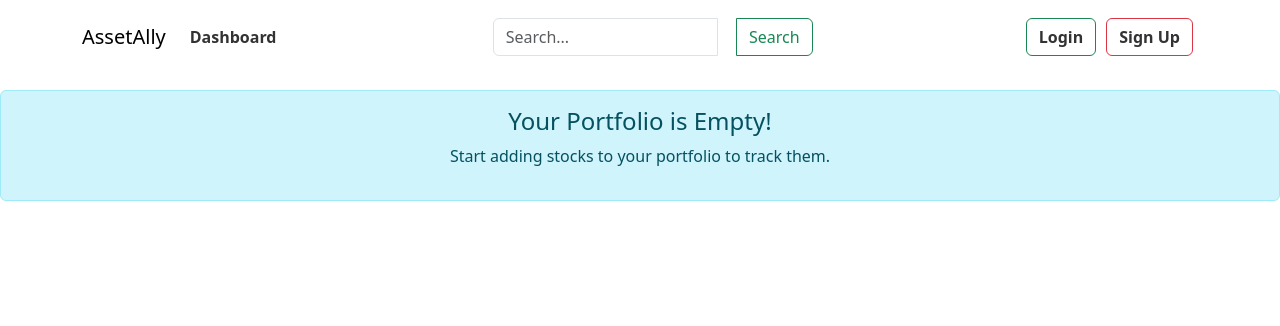
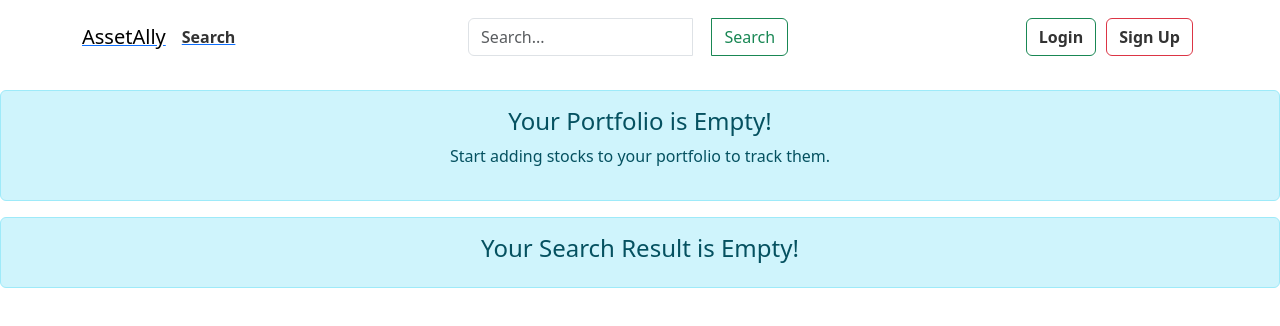
Before and after one commit to dhwanilTrojanpy/Finance-Dash, a React (Create React App) app: page /search in a window 1280 px wide. Shown: the top 326 px of the page. Built offline with nearby package versions, Linux system fonts and the light colour scheme.

Commit message:
setup redux store and refactored the code.

```diff
--- a/src/App.js
+++ b/src/App.js
@@ -1,37 +1,39 @@
-import React , { useState} from "react";
-import { searchCompanies } from "./api";
-import Navbar from "./Components/Navbar";
-import {Outlet} from "react-router";
+import React from 'react';
 import { useSelector, useDispatch } from 'react-redux';
-import { searchedInSearchBox } from "./Slices/SearchSlice";
-import { addToSearchResult } from "./Slices/SearchResultSlice";
+import { searchCompanies } from './api';
+import Navbar from './Components/Navbar';
+import { Outlet } from 'react-router';
+import { searchedInSearchBox } from './Slices/SearchSlice';
+import { addToSearchResult } from './Slices/SearchResultSlice';
+import { isSearched } from './Slices/IsSearchedSlice';
 
 function App() {
   const dispatch = useDispatch();
-  const search = useSelector(state =>state.search)
-  const [searched, SetSearched] = useState(false);
-
+  const search = useSelector((state) => state.search);
+  const isSearchedResult = useSelector((state) => state.isSearched);
 
   const handleClick = async () => {
-    SetSearched(!searched)
+    dispatch(isSearched(!isSearchedResult));
     try {
       const result = await searchCompanies(search);
-      if(Array.isArray(result)){
+      if (Array.isArray(result)) {
         console.log(result);
-        result.forEach(stock => {
-          dispatch(addToSearchResult(stock)); // Dispatch addToSearchResult for each stock
-        });
+        dispatch(addToSearchResult(result));
       }
+    } catch (error) {
+      console.log(error.message);
     }
-    catch (error) {
-        console.log(error.message);
-    }
-  }
+  };
+
   return (
-   <>
-  <Navbar searchValue = {search} handleChange = {(e) =>dispatch(searchedInSearchBox(e.target.value))} handleClick ={handleClick}/>
-  <Outlet />
-   </>
+    <>
+      <Navbar
+        searchValue={search}
+        handleChange={(e) => dispatch(searchedInSearchBox(e.target.value))}
+        handleClick={handleClick}
+      />
+      <Outlet />
+    </>
   );
 }
 
--- a/src/Components/Card.jsx
+++ b/src/Components/Card.jsx
@@ -1,6 +1,7 @@
 import React from 'react';
 import PropTypes from 'prop-types';
 import PortfolioButton from './PortfolioButton';
+import {Link} from "react-router-dom";
 
 const Card = ({
   stockName,
@@ -13,7 +14,9 @@ const Card = ({
   removeFromPortfolio
 }) => (
   <tr>
+    <Link to={`/company/{ticker}`}>
     <td>{stockName} ({ticker})</td>
+    </Link>
     <td>{currency}</td>
     <td>{exchangeShortName}</td>
     <td>{stockExchange}</td>
--- a/src/Components/CardList.jsx
+++ b/src/Components/CardList.jsx
@@ -35,8 +35,11 @@ function CardList  ({
             ))}
           </tbody>
         </table>
-      ) : (
-        searched ? <h1>No Results Found</h1> : null
+      ) :searched && (
+        <div className="alert alert-info text-center mt-3" role="alert">
+          <h4 className="alert-heading">Your Search Result is Empty!</h4>
+           {/* <p>Start Searching stocks to add it to portfolio </p> */}
+        </div>
       )}
     </>
   );
--- a/src/Components/Navbar.jsx
+++ b/src/Components/Navbar.jsx
@@ -1,5 +1,6 @@
 import React from 'react';
 import Search from './Search';
+import { Link } from "react-router-dom";
 
 function Navbar({
     searchValue,
@@ -9,7 +10,9 @@ function Navbar({
     return (
         <nav className="navbar navbar-expand-lg navbar-light bg-custom mb-3">
             <div className="container">
+                <Link to="/">
                 <a className="navbar-brand" href="#">AssetAlly</a>
+                </Link>
                 <button
                     className="navbar-toggler"
                     type="button"
@@ -24,7 +27,9 @@ function Navbar({
                 <div className="collapse navbar-collapse" id="navbarNav">
                     <ul className="navbar-nav mr-auto">
                         <li className="nav-item">
-                            <a className="nav-link" href="#" style={{ fontWeight: 'bold', color: '#333' }}>Dashboard </a>
+                            <Link to="/search">
+                            <div className="nav-item"  style={{ fontWeight: 'bold', color: '#333' }}>Search </div>
+                            </Link>
                         </li>
                     </ul>
                     <ul className="navbar-nav mx-auto"> {/* Use mx-auto for centering */}
--- a/src/Components/PortfolioButton.jsx
+++ b/src/Components/PortfolioButton.jsx
@@ -1,5 +1,5 @@
 import React from 'react'
-import {Link} from "react-router-dom";
+
 function PortfolioButton({
   addPortfolio,
   buttonText,
@@ -8,7 +8,6 @@ function PortfolioButton({
   return (
     <div>
       {
-
         buttonText == "ADD" ? <button to = "search" className="btn btn-outline-success my-2 my-sm-0" onClick={addPortfolio}>{buttonText}</button> :
         <button className="btn btn-outline-danger my-2 my-sm-0" onClick={removeFromPortfolio}>{buttonText}</button>
       }
--- a/src/Pages/SearchPage.jsx
+++ b/src/Pages/SearchPage.jsx
@@ -1,36 +1,18 @@
-import React, {useState} from "react";
+import React from "react";
 import CardList from "../Components/CardList"
 import PortfolioCard from "../Components/PortfolioCard";
-// import {searchCompanies} from "../api";
 import { useDispatch, useSelector } from 'react-redux';
 import { addToPortfolio, removeFromPortfolio } from '../Slices/PortfolioSlice';
-// import { searchedInSearchBox } from "../Slices/SearchSlice";
-// import { addToSearchResult } from "../Slices/SearchResultSlice";
+
 
 function SearchPage() {
     const dispatch = useDispatch();
     const portfolio = useSelector(state => state.portfolio);
-    //  const search = useSelector(state => state.search);
     const searchResult = useSelector(state => state.searchResult);
+    const isSearched = useSelector(state => state.isSearched);
 
-    const [searched, SetSearched] = useState(false);
-
-    // const handleChange = (e) =>{
-    //     dispatch(searchedInSearchBox(e.target.value));
-    // }
-    // const handleClick = async () => {
-    //   SetSearched(!searched)
-    //   try {
-    //     const result = await searchCompanies(search);
-    //     if(Array.isArray(result)){
-    //       console.log(result);
-    //       dispatch(addToSearchResult(result));
-    //     }
-    //   }
-    //   catch (error) {
-    //       console.log(error.message);
-    //   }
-    // }
+    console.log("searchResult",searchResult);
+    // const [searched, SetSearched] = useState(false);
 
     const addPortfolio = (stock) =>{
         dispatch(addToPortfolio(stock));
@@ -42,10 +24,9 @@ function SearchPage() {
     }
 
   return (
-       <div className="App">
-    {/* <Navbar searchValue = {search} handleChange = {handleChange} handleClick ={handleClick}/> */}
+    <div className="App">
     <PortfolioCard portfolio={portfolio} removeFromPortfolio= {removePortfolio}/>
-    <CardList searchResult = {searchResult} searched = {searched} addPortfolio = {addPortfolio}/>
+    <CardList searchResult = {searchResult} searched = {isSearched} addPortfolio = {addPortfolio}/>
     </div>
   )
 }
--- /dev/null
+++ b/src/Slices/IsSearchedSlice.js
@@ -0,0 +1,19 @@
+import { createSlice } from '@reduxjs/toolkit';
+
+const initialState = {
+  isSearched: false,
+};
+
+export const isSearchedSlice = createSlice({
+  name: 'isSearched',
+  initialState,
+  reducers: {
+    isSearched: (state, action) => {
+      state.isSearched = action.payload;
+    },
+  },
+});
+
+export const { isSearched } = isSearchedSlice.actions;
+
+export default isSearchedSlice.reducer;
--- a/src/Slices/SearchResultSlice.js
+++ b/src/Slices/SearchResultSlice.js
@@ -1,14 +1,15 @@
 import { createSlice } from '@reduxjs/toolkit';
+
 
 export const searchResultSlice = createSlice({
     initialState : [],
     name : "searchResult",
     reducers : {
-        addToSearchResult : (action) => {
-            const stock = action.payload;
-            return [stock];
+        addToSearchResult : (state,action) => {
+            return action.payload;
+
         }
-        },
+        }
 })
 
 export const { addToSearchResult } = searchResultSlice.actions;
--- a/src/Slices/SearchSlice.js
+++ b/src/Slices/SearchSlice.js
@@ -1,12 +1,12 @@
 import { createSlice } from '@reduxjs/toolkit';
+
 
 export const searchSlice = createSlice({
     initialState : "",
     name : "search",
     reducers : {
         searchedInSearchBox : (state,action) => {
-            state = action.payload;
-            return state;
+            return action.payload;
             }
         },
 })
--- a/src/Store/Store.js
+++ b/src/Store/Store.js
@@ -2,11 +2,13 @@ import { configureStore } from '@reduxjs/toolkit'
 import  portfolioReducer  from '../Slices/PortfolioSlice'
 import searchReducer from "../Slices/SearchSlice"
 import searchResultReducer from "../Slices/SearchResultSlice";
+import isSearchedReducer from "../Slices/IsSearchedSlice";
 
 export const store = configureStore({
   reducer: {
     portfolio : portfolioReducer,
     search : searchReducer,
     searchResult : searchResultReducer,
+    isSearched : isSearchedReducer
   },
 });
```
